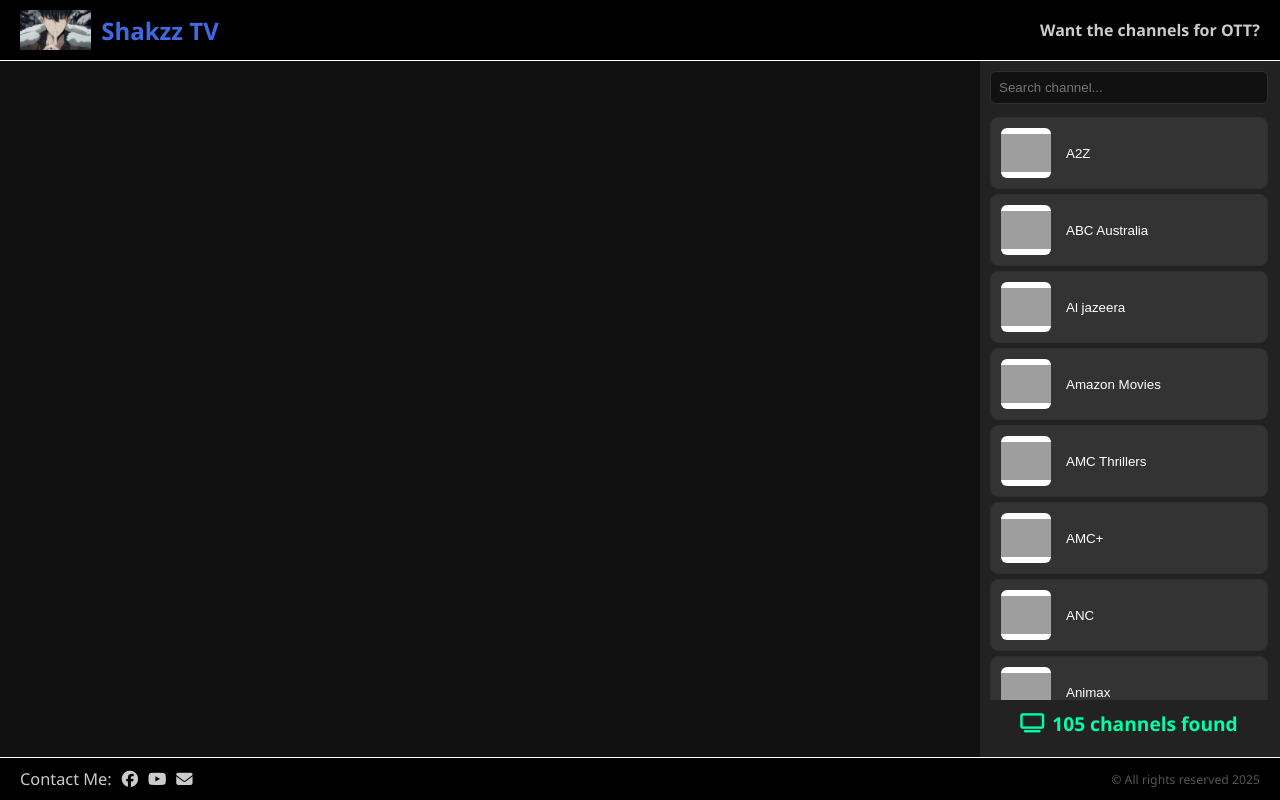
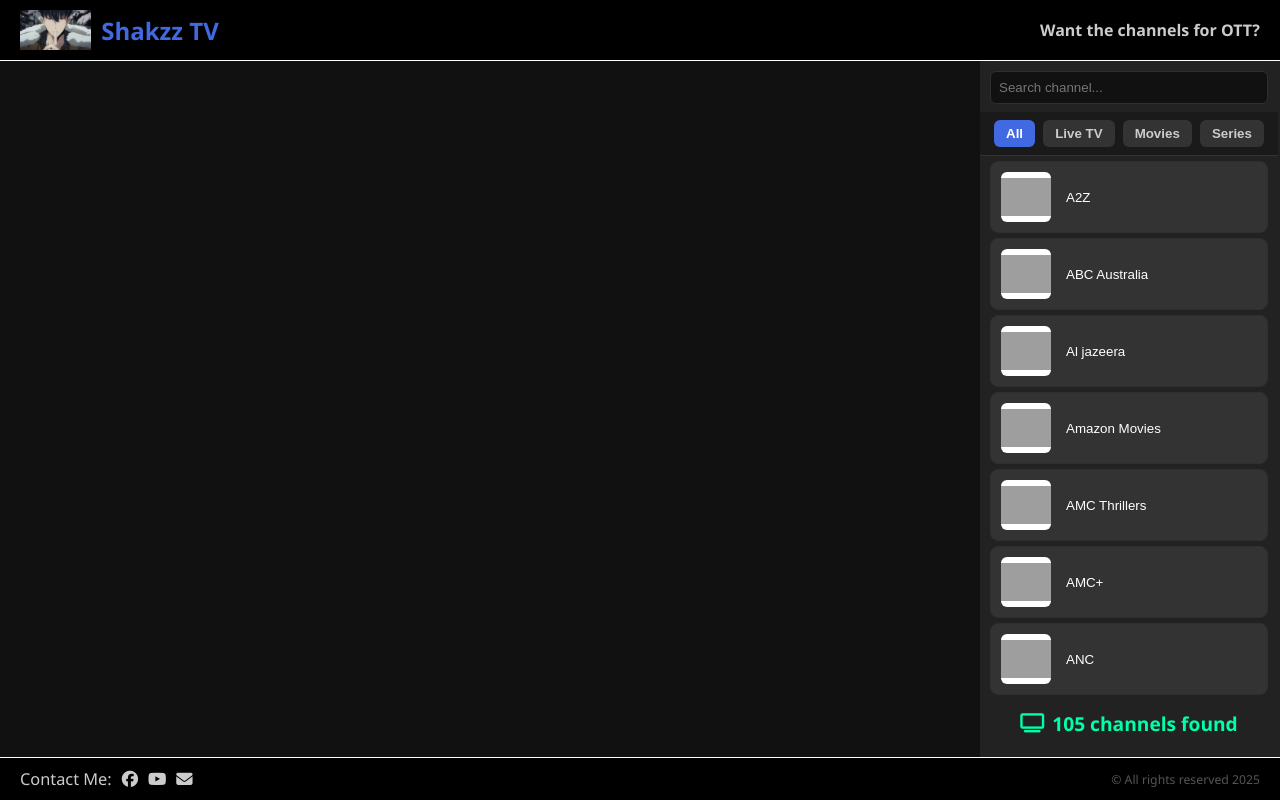
Before and after one commit to Shakzz890/LoidForger, a plain HTML site: page index.html in a window 1280 px wide. Drawn offline with Linux system fonts and the light colour scheme; grey boxes are pictures that could not be loaded; a script that the page names is missing.

Commit message:
Update index.html

```diff
--- a/index.html
+++ b/index.html
@@ -135,6 +135,35 @@
       user-select: none;
       line-height: 8;
       z-index: 10;
+    }
+
+    .category-bar {
+      display: flex;
+      justify-content: space-around;
+      padding: 8px 10px;
+      background-color: #1a1a1a;
+      border-bottom: 1px solid #333;
+    }
+
+    .category-button {
+      background-color: #333;
+      color: #ccc;
+      border: none;
+      border-radius: 6px;
+      padding: 6px 12px;
+      cursor: pointer;
+      font-weight: bold;
+      transition: background-color 0.3s, color 0.3s;
+    }
+
+    .category-button:hover {
+      background-color: var(--accent-color);
+      color: white;
+    }
+
+    .category-button.active {
+      background-color: var(--accent-color);
+      color: white;
     }
 
     .channel-list {
@@ -326,7 +355,16 @@
         <input type="text" id="search" placeholder="Search channel..." />
         <span id="clearSearch" class="clear-btn">&times;</span>
       </div>
+
+      <div class="category-bar">
+        <button class="category-button active" data-category="all">All</button>
+        <button class="category-button" data-category="live">Live TV</button>
+        <button class="category-button" data-category="movies">Movies</button>
+        <button class="category-button" data-category="series">Series</button>
+      </div>
+
       <div class="channel-list" id="channelList"></div>
+
       <div id="channelCount">
         <i class="fas fa-tv"></i>
         <span id="channelCountText">0 channels found</span>
@@ -350,6 +388,7 @@
   <script>
     const searchInput = document.getElementById('search');
     const clearBtn = document.getElementById('clearSearch');
+    const categoryButtons = document.querySelectorAll('.category-button');
 
     searchInput.addEventListener('input', () => {
       clearBtn.style.display = searchInput.value ? 'block' : 'none';
@@ -360,10 +399,22 @@
       clearBtn.style.display = 'none';
       searchInput.dispatchEvent(new Event('input'));
     });
+
+    categoryButtons.forEach(button => {
+      button.addEventListener('click', () => {
+        categoryButtons.forEach(btn => btn.classList.remove('active'));
+        button.classList.add('active');
+        const selectedCategory = button.getAttribute('data-category');
+        filterChannelsByCategory(selectedCategory);
+      });
+    });
+
+    function filterChannelsByCategory(category) {
+      console.log("Filter by:", category);
+      // You should implement actual filtering logic in cutie.js using this category value
+    }
   </script>
 
-
-  <!-- Your updated cutie.js should handle all logic -->
   <script src="cutie.js"></script>
 </body>
 </html>
```
